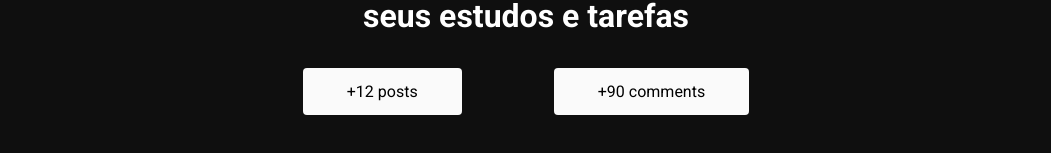
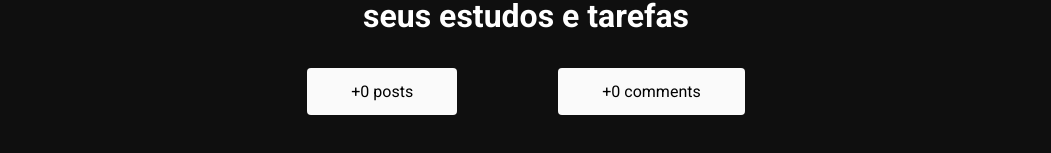
Before and after one commit to MarcioJorgeMelo/tarefas-nextJS, a Next.js app: page / in a window 1280 px wide. Shown: the part 571-724 px from the top of the page, without its empty margins (114-1165 px from the left). Built offline with nearby package versions, Linux system fonts and the light colour scheme; no server answers; the database is empty.

Commit message:
feat[index]: add stats on page

```diff
--- a/src/pages/index.tsx
+++ b/src/pages/index.tsx
@@ -2,9 +2,17 @@
 import Image from "next/image";
 import styles from "../../styles/home.module.css";
 import heroImg from "../../public/assets/hero.png";
+import { GetStaticProps } from "next";
 
+import { collection, getDocs } from "firebase/firestore";
+import { db } from "../services/firebaseConnection";
 
-export default function Home() {
+interface HomeProps {
+  posts: number;
+  comments: number;
+}
+
+export default function Home({ posts, comments }: HomeProps) {
   return (
     <div className={styles.container}>
 
@@ -29,11 +37,11 @@
 
           <div className={styles.infoContent}>
             <section className={styles.box}>
-              <span>+12 posts</span>
+              <span>+{posts} posts</span>
             </section>
 
             <section className={styles.box}>
-              <span>+90 comments</span>
+              <span>+{comments} comments</span>
             </section>
           </div>
       </main>
@@ -41,3 +49,22 @@
     </div>
   );
 }
+
+
+export const getStaticProps: GetStaticProps = async () => {
+
+  const commentRef = collection(db, "comments");
+  const postRef = collection(db, "tasks");
+
+  const commentSnapshot = await getDocs(commentRef);
+  const postSnapshot = await getDocs(postRef);
+
+  return {
+    props: {
+      posts: postSnapshot.size || 0,
+      comments: commentSnapshot.size || 0,
+    },
+    revalidate: 60,
+  }
+
+}
```
